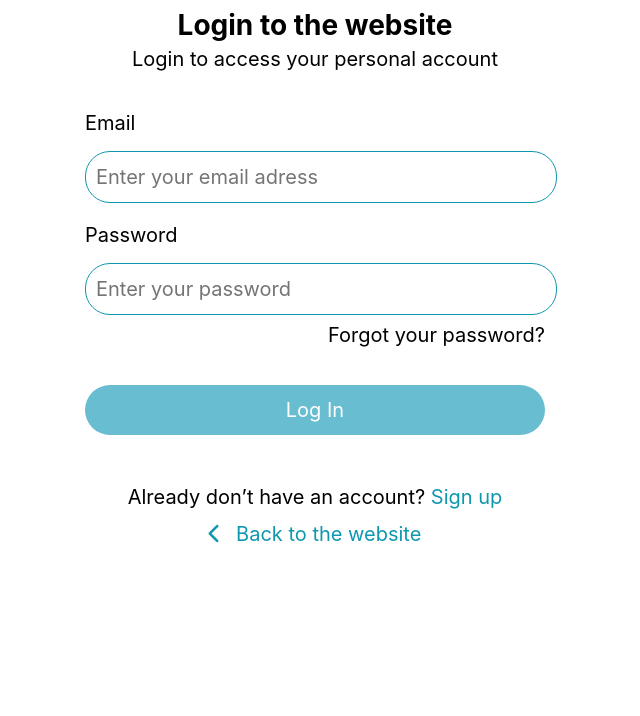
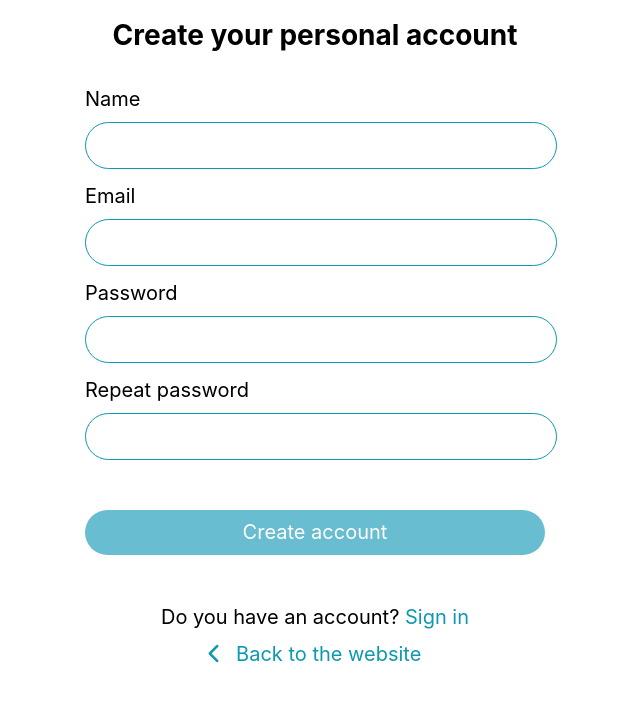
Before and after one commit to zhukouskayat/JS-Final, a website: page public/signUp.html in a window 1280 px wide. Shown: the part 119-835 px from the top of the page, without its empty margins (325-965 px from the left). Before the commit the page ends 800 px from the top, so only its background shows below. Drawn offline with Linux system fonts and the light colour scheme.

Commit message:
Added signUp. Deleted signIn

```diff
--- a/public/signIn.html
+++ b/public/signUp.html
@@ -7,9 +7,9 @@
   <link rel="stylesheet" href="../src/fonts/fontawesome/all.css">
   <link rel="stylesheet" href="../src/css/reset.css" />
   <link rel="stylesheet" href="../src/css/root.css" />
-  <link rel="stylesheet" href="../src/css/signIn/geometry.css" />
-  <link rel="stylesheet" href="../src/css/signIn/colors.css" />
-  <link rel="stylesheet" href="../src/css/signIn/fonts.css" />
+  <link rel="stylesheet" href="../src/css/signUp/geometry.css" />
+  <link rel="stylesheet" href="../src/css/signUp/colors.css" />
+  <link rel="stylesheet" href="../src/css/signUp/fonts.css" />
   <title>LinguaLand</title>
 </head>
 
@@ -18,31 +18,39 @@
     <a href="index.html"><img id="logo" src="../src/illustrations/logo-signIn.svg" alt="logo" /></a>
   </div>
     <h1>
-      Login to the website
+      Create your personal account
     </h1>
-    <p>
-      Login to access your personal account
-    </p>
       <form method="POST" id="form">
+        <div id="name">
+          <label class="name">
+            Name
+          </label>
+          <input type="text">
+        </div>
         <div id="email">
           <label class="email">
             Email
           </label>
-          <input type="email" placeholder="Enter your email adress">
+          <input type="email">
         </div>
         <div id="password">
           <label class="password">
             Password
           </label>
-          <input type="password" placeholder="Enter your password">
-          <p class="forgot">Forgot your password?</p>
+          <input type="password">
+        </div>
+        <div id="password">
+          <label class="password">
+            Repeat password
+          </label>
+          <input type="password">
         </div>
         <button type="button">
-          Log In
+          Create account
         </button>
       </form>
     <p>
-      Already don’t have an account? <span>Sign up</span>
+      Do you have an account? <span>Sign in</span>
     </p>
     <p class="back">
       <a href="index.html"><i class="fas fa-chevron-left"></i>Back to the website</a>
--- a/src/css/root.css
+++ b/src/css/root.css
@@ -7,7 +7,7 @@
     --padding-body: 0px 150px;
     --margin-top-h1: 50px;
     --button-width: 263px;
-    --button-height: 50px;
+    --button-height: 45px;
     --button-border-radius: 25px;
     --form-border: 1px solid #0E98AF;
     /* fonts */
--- a/src/css/signIn/geometry.css
+++ b/src/css/signUp/geometry.css
@@ -4,15 +4,16 @@
 }
 
 #logo {
-  width: 80%;
+  width: 70%;
 }
 
-h1 {
-  margin-bottom: 5px;
+#login a {
+  padding: 0px;
+  margin: 30px auto;
 }
 
 a {
-  padding: 20px 0px;
+  padding: 30px 0px 50px 0px;
   margin: auto;
 }
 
@@ -29,7 +30,8 @@ h1 {
 }
 
 #email,
-#password {
+#password,
+#name {
   margin: auto;
   position: relative;
   display: flex;
@@ -45,14 +47,15 @@ h1 {
 }
 
 .email,
-.password {
+.password,
+.name {
   position: absolute;
-  top: 20px;
+  top: 15px;
 }
 
 input {
   width: 100%;
-  margin: 60px auto 0px auto;
+  margin: 50px auto 0px auto;
   padding-left: 10px;
   height: var(--button-height);
   border-radius: var(--button-border-radius);
@@ -60,8 +63,8 @@ input {
 }
 
 button {
-  margin: 70px auto 50px auto;
-  padding: 0px 0px;
+  margin: 50px auto 50px auto;
+  padding: 0px 10px;
   width: 460px;
   height: var(--button-height);
   border-radius: var(--button-border-radius);
@@ -88,6 +91,7 @@ span {
 
   #email,
   #password,
+  #name,
   button {
     width: 100%;
   }
```
Also changed, not shown: public/index.html (+2 -2 lines), src/css/signUp/colors.css (renamed from src/css/signIn/colors.css), src/css/signUp/fonts.css (renamed from src/css/signIn/fonts.css).
